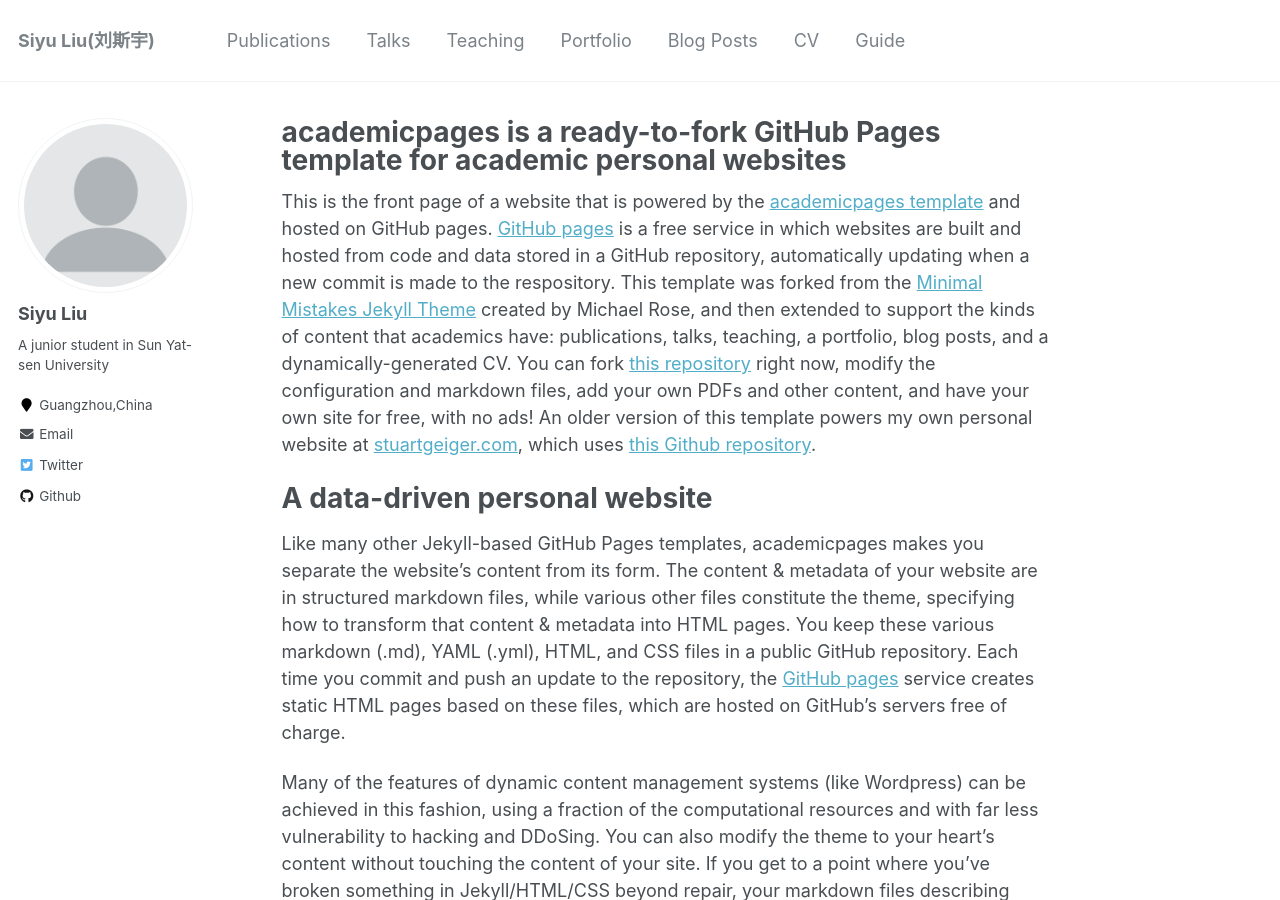
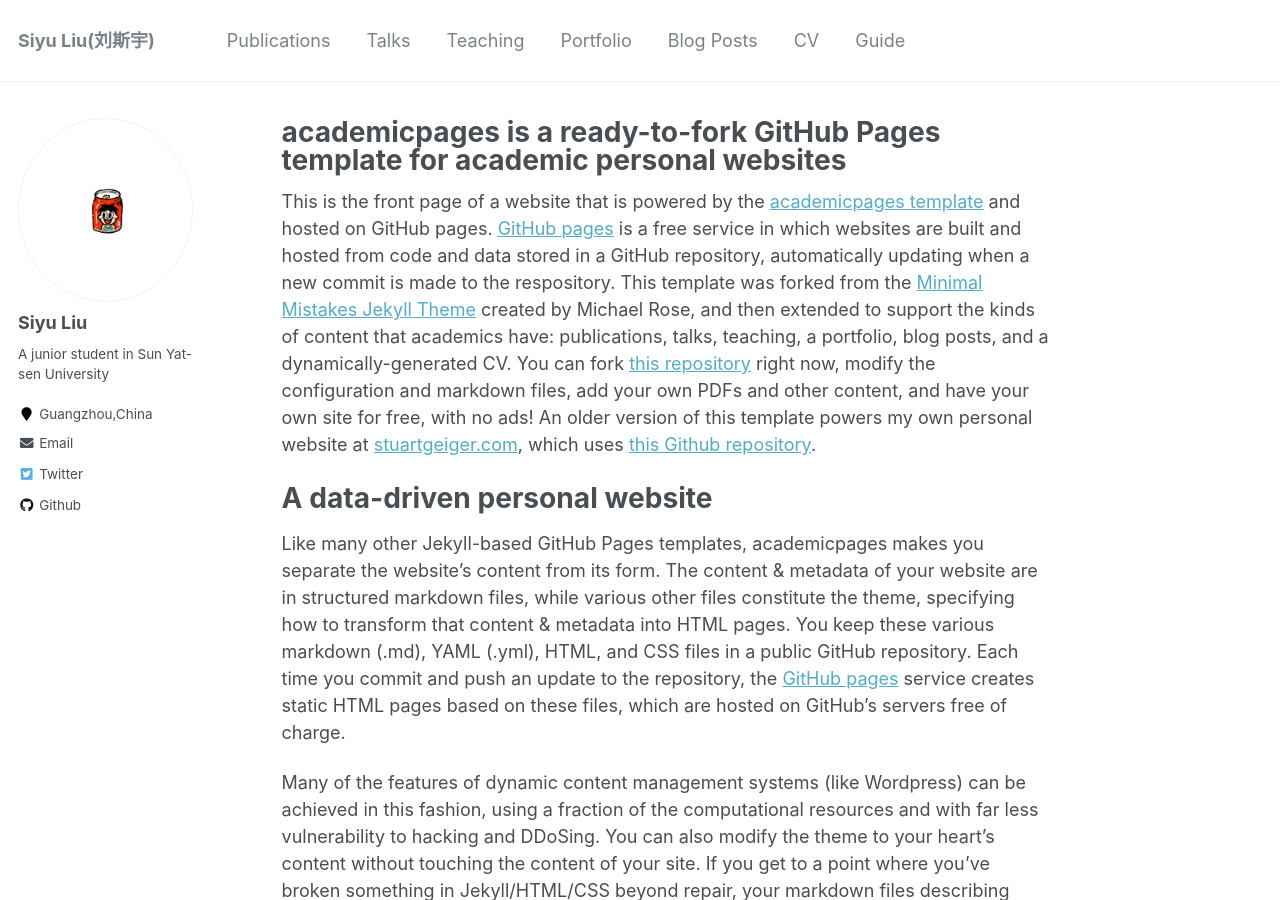
Before and after one commit to a79461378945/liusy58.github.io, a Jekyll site: the page built from _pages/about.md, in a window 1280 px wide and 900 px high. Built offline with Jekyll 4.4.1, drawn with Linux system fonts in a browser that asks for light colours.

Commit message:
修改了一些配置

```diff
--- a/_config.yml
+++ b/_config.yml
@@ -81,7 +81,7 @@ analytics:
 # Site Author
 author:
   name             : "Siyu Liu"
-  avatar           : "profile.png"
+  avatar           : "1.JPG"
   bio              : "A junior student in Sun Yat-sen University"
   location         : "Guangzhou,China"
   email            : liusy58@mail2.sysu.edu.cn
```
Also changed, not shown: images/1.JPG (added).
